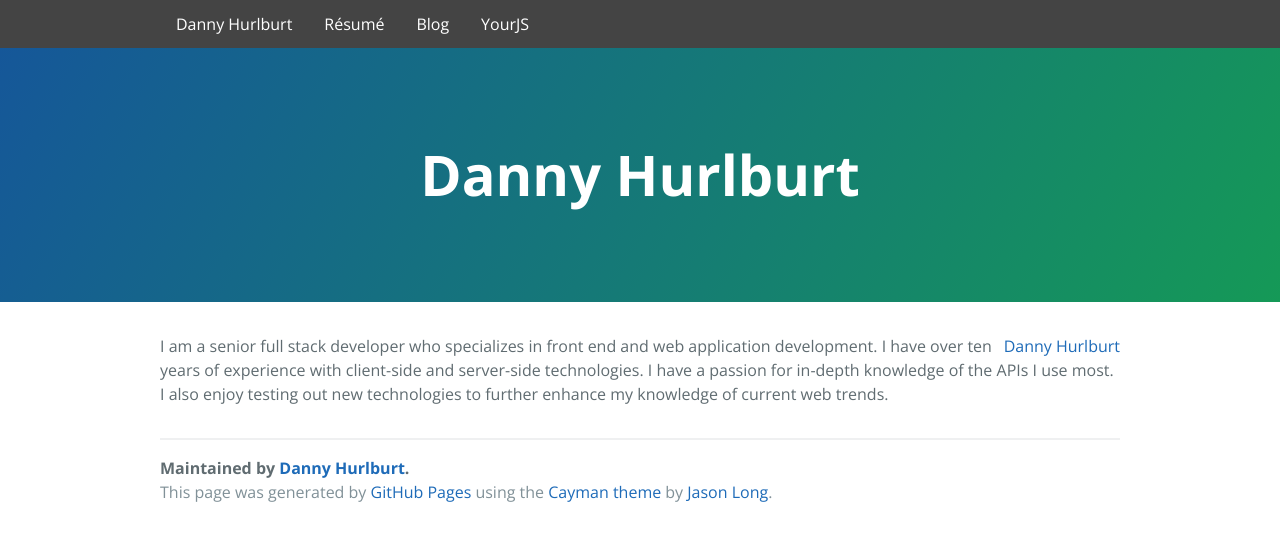
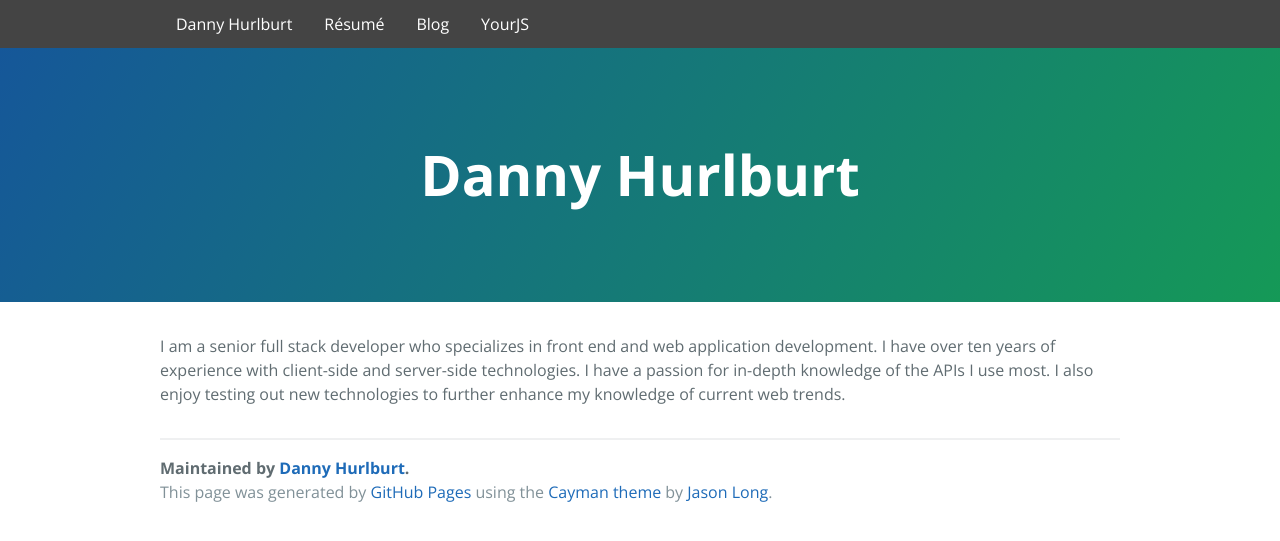
Before and after one commit to dhurlburtusa/dhurlburtusa.github.io, a Jekyll site: the page built from index.html, in a window 1280 px wide. Shown: the top 541 px of the page. Built offline with Jekyll 4.4.1, drawn with Linux system fonts in a browser that asks for light colours; comment, search, counter and statistics services are not loaded.

Commit message:
Hide Parts of Badge

```diff
--- a/index.html
+++ b/index.html
@@ -9,6 +9,8 @@ doc:
       style: |
         <style>
           .IAm { margin: 2rem 0 !important; }
+          .LI-profile-badge .LI-simple-link,
+          .LI-profile-badge .LI-more-info { display: none; }
 
           @media screen and (min-width: 28em) {
           }
```
